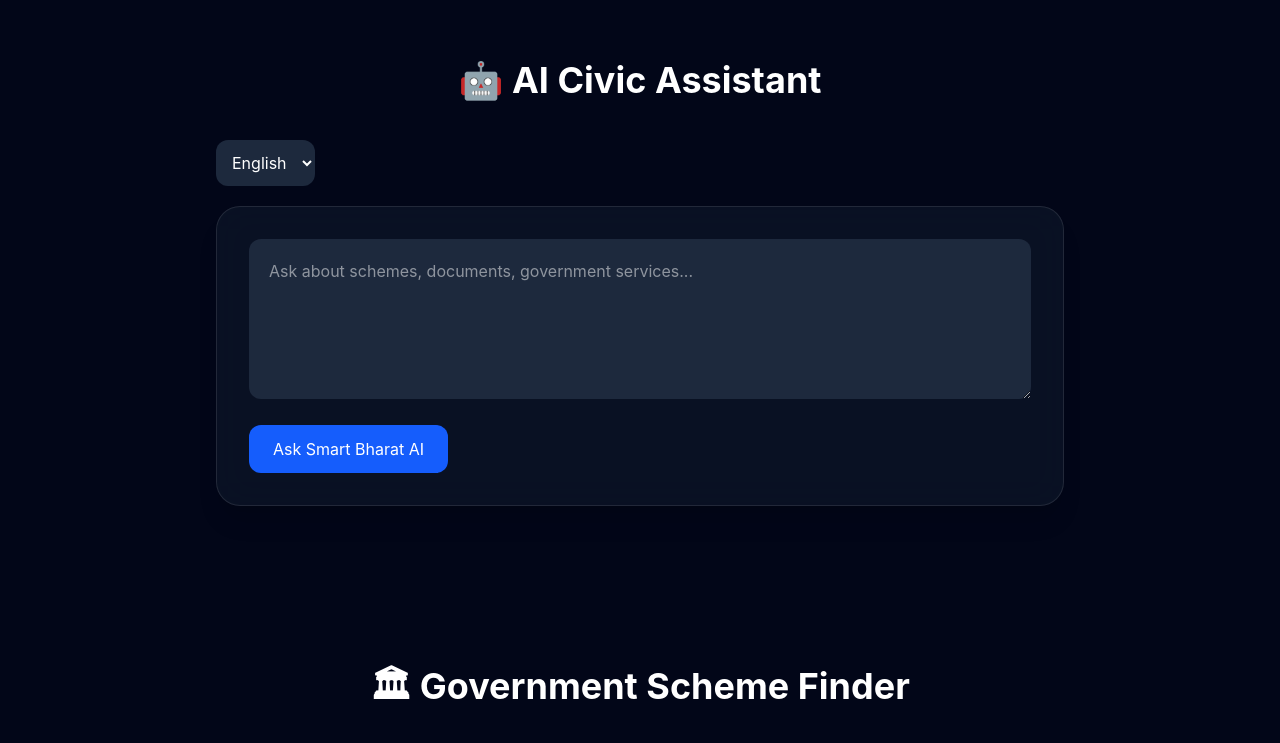
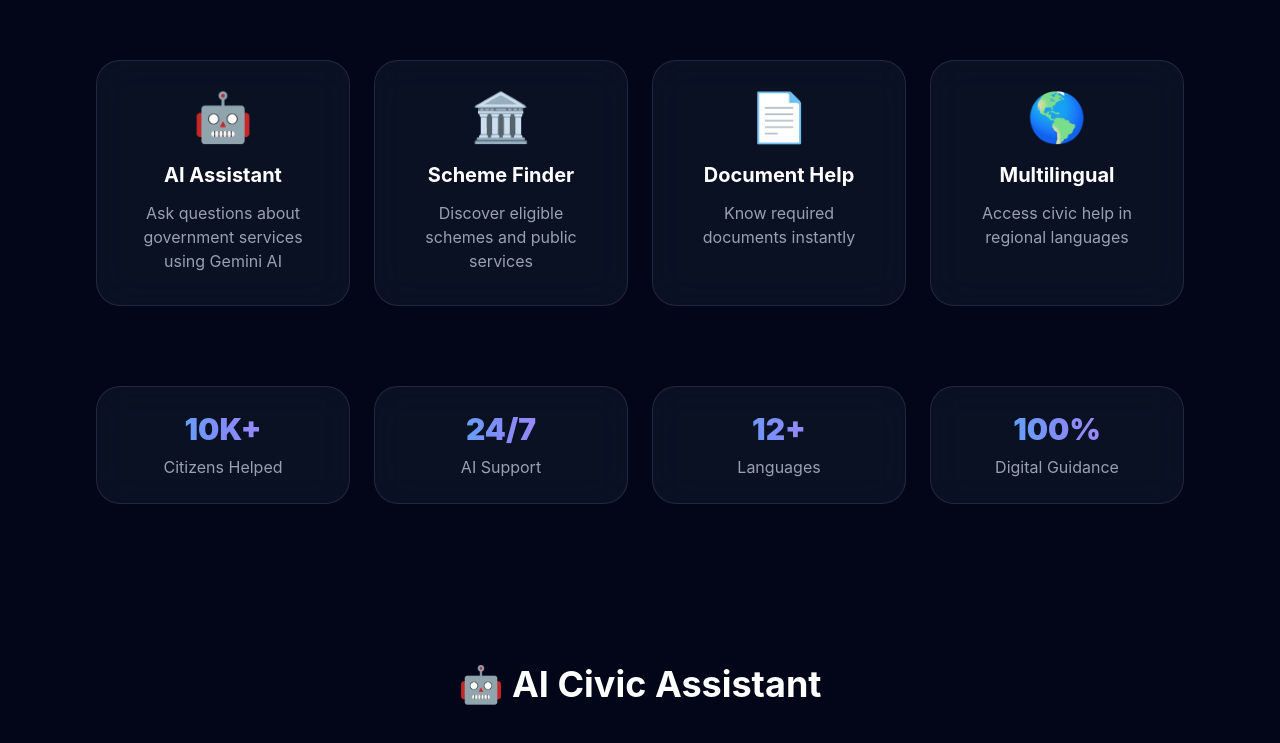
Before and after one commit to mohammadrafi312/smart-bharat-ai, a React (Vite) app: page / in a window 1280 px wide. Shown: the part 820-1563 px from the top of the page. Built offline with nearby package versions, Linux system fonts and the light colour scheme; no server answers.

Commit message:
upgrade UI UX design

```diff
--- a/package.json
+++ b/package.json
@@ -11,6 +11,7 @@
   },
   "dependencies": {
     "@google/generative-ai": "^0.24.1",
+    "framer-motion": "^12.42.2",
     "react": "^19.2.7",
     "react-dom": "^19.2.7"
   },
--- a/src/App.jsx
+++ b/src/App.jsx
@@ -1,5 +1,7 @@
 import Navbar from './components/Navbar'
 import Hero from './components/Hero'
+import Features from './components/Features'
+import Stats from './components/Stats'
 import ChatBot from './components/ChatBot'
 import SchemeFinder from './components/SchemeFinder'
 import Complaint from './components/Complaint'
@@ -9,6 +11,8 @@
     <div className="min-h-screen bg-slate-950 text-white">
       <Navbar />
       <Hero />
+      <Features />
+      <Stats />
       <ChatBot />
       <SchemeFinder />
       <Complaint />
--- /dev/null
+++ b/src/components/Features.jsx
@@ -0,0 +1,36 @@
+const data = [
+  {
+    icon: '🤖',
+    title: 'AI Assistant',
+    desc: 'Ask questions about government services using Gemini AI',
+  },
+  {
+    icon: '🏛️',
+    title: 'Scheme Finder',
+    desc: 'Discover eligible schemes and public services',
+  },
+  {
+    icon: '📄',
+    title: 'Document Help',
+    desc: 'Know required documents instantly',
+  },
+  {
+    icon: '🌎',
+    title: 'Multilingual',
+    desc: 'Access civic help in regional languages',
+  },
+]
+
+export default function Features() {
+  return (
+    <section id="services" className="max-w-6xl mx-auto grid md:grid-cols-4 gap-6 px-8 py-20">
+      {data.map((item, index) => (
+        <div key={index} className="glass rounded-3xl p-8 text-center hover:-translate-y-3 duration-300">
+          <div className="text-5xl mb-5">{item.icon}</div>
+          <h2 className="text-xl font-bold">{item.title}</h2>
+          <p className="text-gray-400 mt-3">{item.desc}</p>
+        </div>
+      ))}
+    </section>
+  )
+}
--- a/src/components/Hero.jsx
+++ b/src/components/Hero.jsx
@@ -1,7 +1,13 @@
+import { motion } from 'framer-motion'
+
 export default function Hero() {
   return (
     <section className="min-h-screen flex items-center justify-center text-center px-6">
-      <div>
+      <motion.div
+        initial={{ opacity: 0, y: 50 }}
+        animate={{ opacity: 1, y: 0 }}
+        transition={{ duration: 0.8 }}
+      >
         <div className="text-7xl mb-6">🤖🇮🇳</div>
         <h1 className="text-7xl font-black leading-tight">
           India&apos;s Smart
@@ -19,7 +25,7 @@
             Explore Services
           </button>
         </div>
-      </div>
+      </motion.div>
     </section>
   )
 }
--- /dev/null
+++ b/src/components/Stats.jsx
@@ -0,0 +1,19 @@
+const stats = [
+  { value: '10K+', label: 'Citizens Helped' },
+  { value: '24/7', label: 'AI Support' },
+  { value: '12+', label: 'Languages' },
+  { value: '100%', label: 'Digital Guidance' },
+]
+
+export default function Stats() {
+  return (
+    <section className="max-w-6xl mx-auto grid md:grid-cols-4 gap-6 px-8 pb-20">
+      {stats.map((item, index) => (
+        <div key={index} className="glass rounded-3xl p-6 text-center">
+          <div className="text-3xl font-black gradient-text">{item.value}</div>
+          <p className="text-gray-400 mt-2">{item.label}</p>
+        </div>
+      ))}
+    </section>
+  )
+}
```
Also changed, not shown: 1 other file (tests, documents, lock files or other folders).
